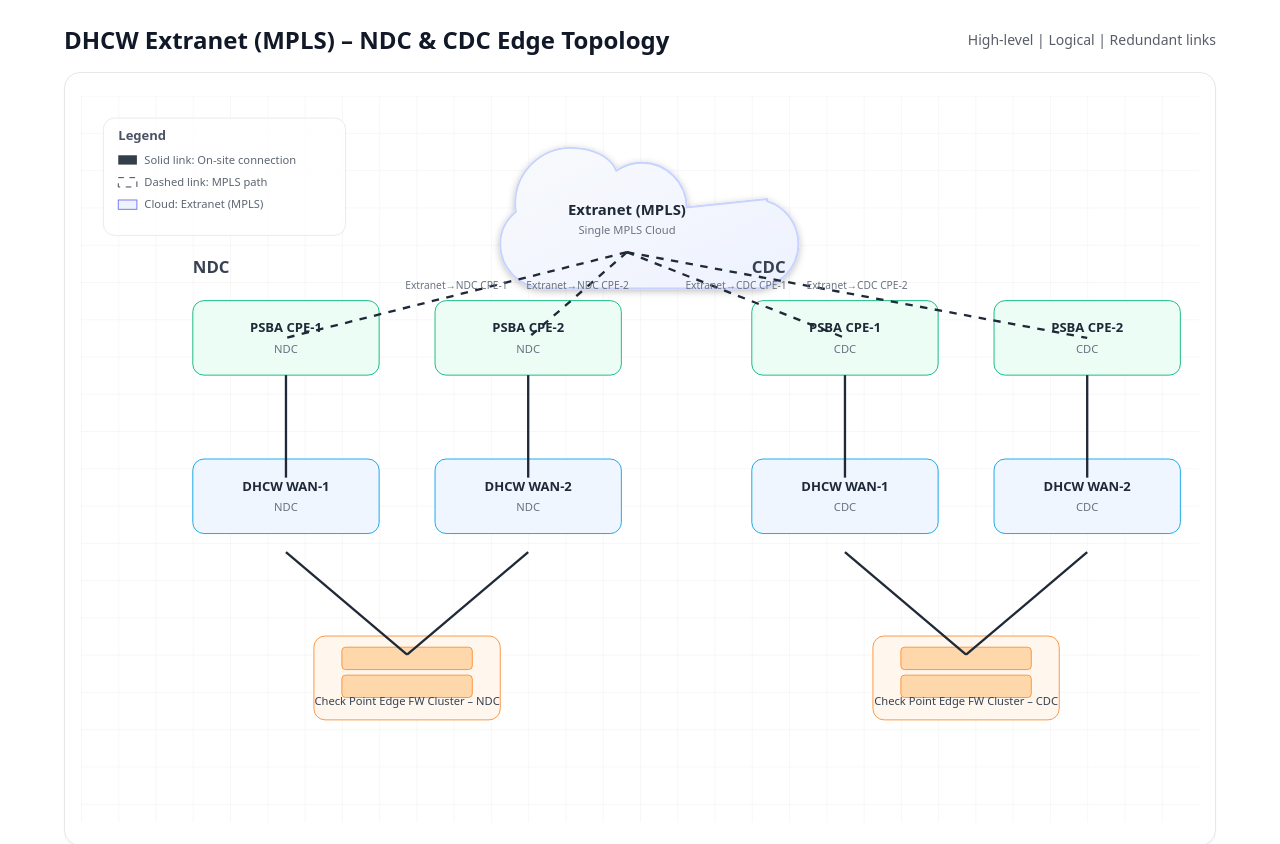
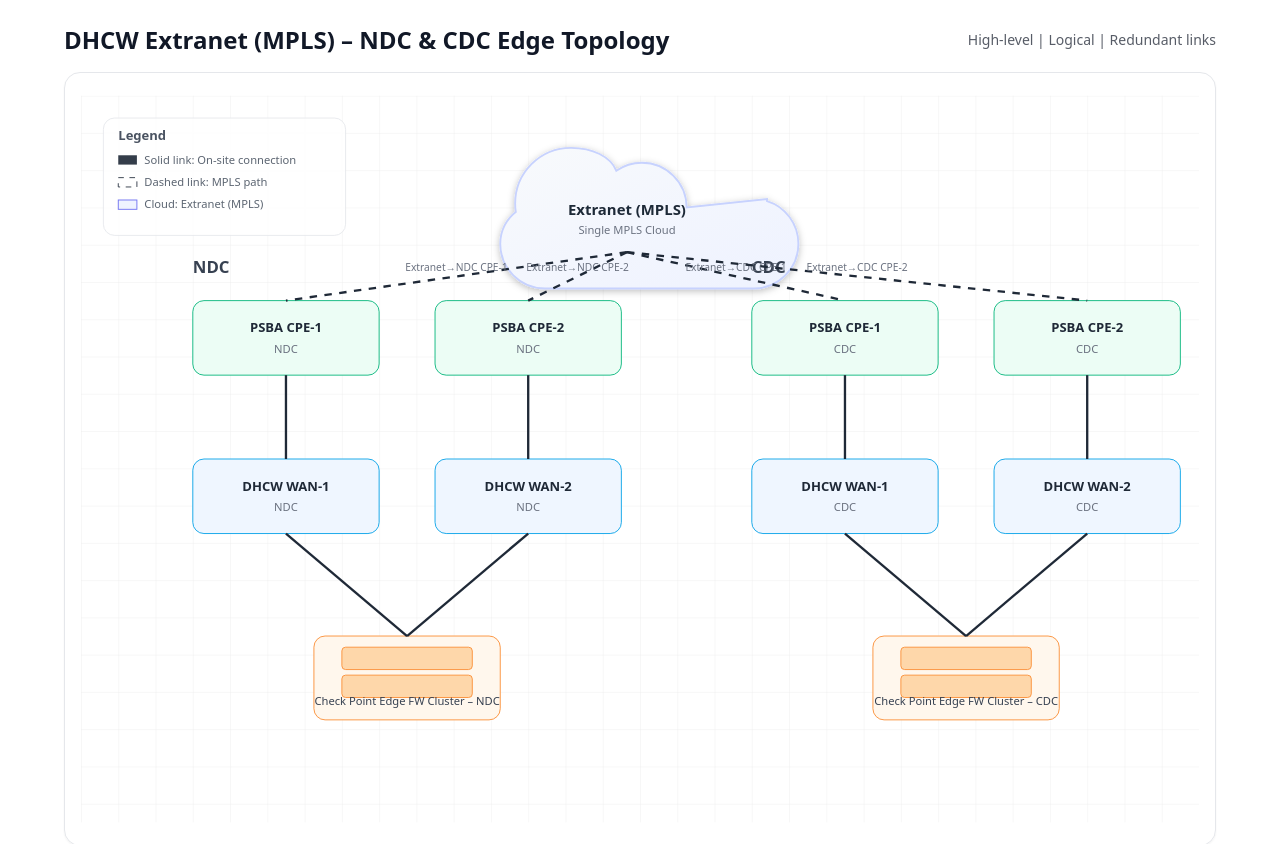
Before and after one commit to SelwynatorMC/extranet-diagram, a React (Vite) app: page / in a window 1280 px wide. Shown: the top 844 px of the page. Built offline with nearby package versions, Linux system fonts and the light colour scheme.

Commit message:
Update Diagram.jsx

```diff
--- a/src/Diagram.jsx
+++ b/src/Diagram.jsx
@@ -1,10 +1,143 @@
 import React from 'react'
-export default function Diagram(){return(<div className="rounded-2xl border p-4 shadow-sm"><svg viewBox="0 0 1200 780" className="w-full h-[740px]"><defs><pattern id="grid" width="40" height="40" patternUnits="userSpaceOnUse"><path d="M 40 0 L 0 0 0 40" fill="none" stroke="#eee" strokeWidth="1" /></pattern><linearGradient id="cloudGrad" x1="0" x2="1" y1="0" y2="1"><stop offset="0%" stopColor="#f8fafc" /><stop offset="100%" stopColor="#eef2ff" /></linearGradient><filter id="softShadow" x="-20%" y="-20%" width="140%" height="140%"><feDropShadow dx="0" dy="2" stdDeviation="4" floodOpacity="0.25" /></filter></defs><rect x="0" y="0" width="1200" height="780" fill="url(#grid)" />
-<g transform="translate(450,40)" filter="url(#softShadow)"><path d="M200 80c0-26.5-21.5-48-48-48-10.2 0-19.7 3.2-27.4 8.7C118.7 25.5 98.7 16 76 16 42.7 16 16 42.7 16 76c0 3 .2 5.9.7 8.8C7.3 91.8 0 104.4 0 119c0 26.5 21.5 48 48 48h224c26.5 0 48-21.5 48-48 0-21.6-14.2-39.8-33.7-45.8 0-.7.1-1.4.1-2.2z" fill="url(#cloudGrad)" stroke="#c7d2fe" strokeWidth="2" /><text x="136" y="88" textAnchor="middle" className="fill-gray-800" fontSize="16" fontWeight="600">Extranet (MPLS)</text><text x="136" y="108" textAnchor="middle" className="fill-gray-500" fontSize="12">Single MPLS Cloud</text></g>
-<g transform="translate(120,220)"><text x="0" y="-30" className="fill-gray-700" fontSize="18" fontWeight="700">NDC</text><Device x={0} y={0} width={200} label="PSBA CPE-1" subtitle="NDC" tier="cpe" /><Device x={260} y={0} width={200} label="PSBA CPE-2" subtitle="NDC" tier="cpe" /><Device x={0} y={170} width={200} label="DHCW WAN-1" subtitle="NDC" tier="wan" /><Device x={260} y={170} width={200} label="DHCW WAN-2" subtitle="NDC" tier="wan" /><FirewallCluster x={130} y={360} width={200} label="Check Point Edge FW Cluster" subtitle="NDC" /><Link x1={100} y1={80} x2={100} y2={190} /><Link x1={360} y1={80} x2={360} y2={190} /><Link x1={100} y1={270} x2={230} y2={380} /><Link x1={360} y1={270} x2={230} y2={380} /></g>
-<g transform="translate(720,220)"><text x="0" y="-30" className="fill-gray-700" fontSize="18" fontWeight="700">CDC</text><Device x={0} y={0} width={200} label="PSBA CPE-1" subtitle="CDC" tier="cpe" /><Device x={260} y={0} width={200} label="PSBA CPE-2" subtitle="CDC" tier="cpe" /><Device x={0} y={170} width={200} label="DHCW WAN-1" subtitle="CDC" tier="wan" /><Device x={260} y={170} width={200} label="DHCW WAN-2" subtitle="CDC" tier="wan" /><FirewallCluster x={130} y={360} width={200} label="Check Point Edge FW Cluster" subtitle="CDC" /><Link x1={100} y1={80} x2={100} y2={190} /><Link x1={360} y1={80} x2={360} y2={190} /><Link x1={100} y1={270} x2={230} y2={380} /><Link x1={360} y1={270} x2={230} y2={380} /></g>
-<Link x1={586} y1={168} x2={220} y2={260} dashed label="Extranet→NDC CPE-1" /><Link x1={586} y1={168} x2={480} y2={260} dashed label="Extranet→NDC CPE-2" /><Link x1={586} y1={168} x2={820} y2={260} dashed label="Extranet→CDC CPE-1" /><Link x1={586} y1={168} x2={1080} y2={260} dashed label="Extranet→CDC CPE-2" />
-<g transform="translate(24,24)" className="opacity-90"><rect x="0" y="0" width="260" height="126" rx="12" ry="12" fill="#ffffff" stroke="#e5e7eb" /><text x="16" y="24" className="fill-gray-700" fontSize="14" fontWeight="700">Legend</text><rect x="16" y="40" width="20" height="10" fill="#1f2937" /><text x="44" y="49" className="fill-gray-600" fontSize="12">Solid link: On-site connection</text><rect x="16" y="64" width="20" height="10" fill="none" stroke="#1f2937" strokeDasharray="6 6" /><text x="44" y="73" className="fill-gray-600" fontSize="12">Dashed link: MPLS path</text><rect x="16" y="88" width="20" height="10" fill="#eef2ff" stroke="#6366f1" /><text x="44" y="97" className="fill-gray-600" fontSize="12">Cloud: Extranet (MPLS)</text></g></svg></div>)}
-function Device({x,y,width,label,subtitle,tier}){const colors={cpe:{stroke:'#10b981',fill:'#ecfdf5'},wan:{stroke:'#0ea5e9',fill:'#eff6ff'}}[tier]||{stroke:'#6b7280',fill:'#f9fafb'};return(<g transform={`translate(${x},${y})`}><rect x="0" y="0" width={width} height="80" rx="12" ry="12" fill={colors.fill} stroke={colors.stroke} /><text x={width/2} y="34" textAnchor="middle" className="fill-gray-800" fontSize="14" fontWeight="700">{label}</text><text x={width/2} y="56" textAnchor="middle" className="fill-gray-500" fontSize="12">{subtitle}</text></g>)}
-function FirewallCluster({x,y,width,label,subtitle}){return(<g transform={`translate(${x},${y})`}><rect x="0" y="0" width={width} height="90" rx="12" ry="12" fill="#fff7ed" stroke="#fb923c" /><g transform={`translate(${width/2 - 70},12)`}><rect x="0" y="0" width="140" height="24" rx="4" fill="#fed7aa" stroke="#fb923c" /><rect x="0" y="30" width="140" height="24" rx="4" fill="#fed7aa" stroke="#fb923c" /></g><text x={width/2} y="74" textAnchor="middle" className="fill-gray-700" fontSize="12">{label} – {subtitle}</text></g>)}
-function Link({x1,y1,x2,y2,dashed=false,label}){return(<g><line x1={x1} y1={y1} x2={x2} y2={y2} stroke="#1f2937" strokeWidth="2.5" strokeDasharray={dashed?'8 8':'0'} />{label&&(<text x={(x1+x2)/2} y={(y1+y2)/2 - 6} textAnchor="middle" className="fill-gray-500" fontSize="11">{label}</text>)}</g>)}
+
+/**
+ * Box sizes used below:
+ * - Device: 200x80 (width x height)
+ * - Firewall cluster: 200x90
+ * Site group offsets:
+ * - NDC: translate(120, 220)
+ * - CDC: translate(720, 220)
+ */
+
+export default function Diagram() {
+  return (
+    <div className="rounded-2xl border p-4 shadow-sm">
+      <svg viewBox="0 0 1200 780" className="w-full h-[740px]">
+        <defs>
+          <pattern id="grid" width="40" height="40" patternUnits="userSpaceOnUse">
+            <path d="M 40 0 L 0 0 0 40" fill="none" stroke="#eee" strokeWidth="1" />
+          </pattern>
+          <linearGradient id="cloudGrad" x1="0" x2="1" y1="0" y2="1">
+            <stop offset="0%" stopColor="#f8fafc" />
+            <stop offset="100%" stopColor="#eef2ff" />
+          </linearGradient>
+          <filter id="softShadow" x="-20%" y="-20%" width="140%" height="140%">
+            <feDropShadow dx="0" dy="2" stdDeviation="4" floodOpacity="0.25" />
+          </filter>
+        </defs>
+        <rect x="0" y="0" width="1200" height="780" fill="url(#grid)" />
+
+        {/* Cloud: Extranet (MPLS) */}
+        <g transform="translate(450,40)" filter="url(#softShadow)">
+          <path d="M200 80c0-26.5-21.5-48-48-48-10.2 0-19.7 3.2-27.4 8.7C118.7 25.5 98.7 16 76 16 42.7 16 16 42.7 16 76c0 3 .2 5.9.7 8.8C7.3 91.8 0 104.4 0 119c0 26.5 21.5 48 48 48h224c26.5 0 48-21.5 48-48 0-21.6-14.2-39.8-33.7-45.8 0-.7.1-1.4.1-2.2z" fill="url(#cloudGrad)" stroke="#c7d2fe" strokeWidth="2" />
+          <text x="136" y="88" textAnchor="middle" className="fill-gray-800" fontSize="16" fontWeight="600">Extranet (MPLS)</text>
+          <text x="136" y="108" textAnchor="middle" className="fill-gray-500" fontSize="12">Single MPLS Cloud</text>
+        </g>
+
+        {/* NDC site */}
+        <g transform="translate(120,220)">
+          <text x="0" y="-30" className="fill-gray-700" fontSize="18" fontWeight="700">NDC</text>
+
+          {/* Devices */}
+          <Device x={0}   y={0}   width={200} label="PSBA CPE-1" subtitle="NDC" tier="cpe" />
+          <Device x={260} y={0}   width={200} label="PSBA CPE-2" subtitle="NDC" tier="cpe" />
+          <Device x={0}   y={170} width={200} label="DHCW WAN-1" subtitle="NDC" tier="wan" />
+          <Device x={260} y={170} width={200} label="DHCW WAN-2" subtitle="NDC" tier="wan" />
+          <FirewallCluster x={130} y={360} width={200} label="Check Point Edge FW Cluster" subtitle="NDC" />
+
+          {/* CPE -> WAN (edge-to-edge: bottom of CPE to top of WAN) */}
+          <Link x1={100} y1={80}  x2={100} y2={170} />
+          <Link x1={360} y1={80}  x2={360} y2={170} />
+
+          {/* WAN -> FW (edge-to-edge: bottom of WAN to top of FW) */}
+          <Link x1={100} y1={170+80} x2={230} y2={360} />
+          <Link x1={360} y1={170+80} x2={230} y2={360} />
+        </g>
+
+        {/* CDC site */}
+        <g transform="translate(720,220)">
+          <text x="0" y="-30" className="fill-gray-700" fontSize="18" fontWeight="700">CDC</text>
+
+          {/* Devices */}
+          <Device x={0}   y={0}   width={200} label="PSBA CPE-1" subtitle="CDC" tier="cpe" />
+          <Device x={260} y={0}   width={200} label="PSBA CPE-2" subtitle="CDC" tier="cpe" />
+          <Device x={0}   y={170} width={200} label="DHCW WAN-1" subtitle="CDC" tier="wan" />
+          <Device x={260} y={170} width={200} label="DHCW WAN-2" subtitle="CDC" tier="wan" />
+          <FirewallCluster x={130} y={360} width={200} label="Check Point Edge FW Cluster" subtitle="CDC" />
+
+          {/* CPE -> WAN */}
+          <Link x1={100} y1={80}  x2={100} y2={170} />
+          <Link x1={360} y1={80}  x2={360} y2={170} />
+
+          {/* WAN -> FW */}
+          <Link x1={100} y1={170+80} x2={230} y2={360} />
+          <Link x1={360} y1={170+80} x2={230} y2={360} />
+        </g>
+
+        {/* Extranet (absolute coords) -> Top edges of CPEs (absolute coords) */}
+        {/* Cloud bottom anchor ~ (586,168) based on the drawn path */}
+        {/* NDC CPE top edges: group(120,220) => (220,220) and (480,220) */}
+        {/* CDC CPE top edges: group(720,220) => (820,220) and (1080,220) */}
+        <Link x1={586} y1={168} x2={220}  y2={220}  dashed label="Extranet→NDC CPE-1" />
+        <Link x1={586} y1={168} x2={480}  y2={220}  dashed label="Extranet→NDC CPE-2" />
+        <Link x1={586} y1={168} x2={820}  y2={220}  dashed label="Extranet→CDC CPE-1" />
+        <Link x1={586} y1={168} x2={1080} y2={220}  dashed label="Extranet→CDC CPE-2" />
+
+        {/* Legend */}
+        <g transform="translate(24,24)" className="opacity-90">
+          <rect x="0" y="0" width="260" height="126" rx="12" ry="12" fill="#ffffff" stroke="#e5e7eb" />
+          <text x="16" y="24" className="fill-gray-700" fontSize="14" fontWeight="700">Legend</text>
+
+          <rect x="16" y="40" width="20" height="10" fill="#1f2937" />
+          <text x="44" y="49" className="fill-gray-600" fontSize="12">Solid link: On-site connection</text>
+
+          <rect x="16" y="64" width="20" height="10" fill="none" stroke="#1f2937" strokeDasharray="6 6" />
+          <text x="44" y="73" className="fill-gray-600" fontSize="12">Dashed link: MPLS path</text>
+
+          <rect x="16" y="88" width="20" height="10" fill="#eef2ff" stroke="#6366f1" />
+          <text x="44" y="97" className="fill-gray-600" fontSize="12">Cloud: Extranet (MPLS)</text>
+        </g>
+      </svg>
+    </div>
+  )
+}
+
+function Device({ x, y, width, label, subtitle, tier }) {
+  const colors = {
+    cpe: { stroke: '#10b981', fill: '#ecfdf5' },
+    wan: { stroke: '#0ea5e9', fill: '#eff6ff' },
+  }[tier] || { stroke: '#6b7280', fill: '#f9fafb' }
+
+  return (
+    <g transform={`translate(${x},${y})`}>
+      <rect x="0" y="0" width={width} height="80" rx="12" ry="12" fill={colors.fill} stroke={colors.stroke} />
+      <text x={width/2} y="34" textAnchor="middle" className="fill-gray-800" fontSize="14" fontWeight="700">{label}</text>
+      <text x={width/2} y="56" textAnchor="middle" className="fill-gray-500" fontSize="12">{subtitle}</text>
+    </g>
+  )
+}
+
+function FirewallCluster({ x, y, width, label, subtitle }) {
+  return (
+    <g transform={`translate(${x},${y})`}>
+      {/* stylized firewall cluster */}
+      <rect x="0" y="0" width={width} height="90" rx="12" ry="12" fill="#fff7ed" stroke="#fb923c" />
+      <g transform={`translate(${width/2 - 70},12)`}>
+        <rect x="0" y="0" width="140" height="24" rx="4" fill="#fed7aa" stroke="#fb923c" />
+        <rect x="0" y="30" width="140" height="24" rx="4" fill="#fed7aa" stroke="#fb923c" />
+      </g>
+      <text x={width/2} y="74" textAnchor="middle" className="fill-gray-700" fontSize="12">{label} – {subtitle}</text>
+    </g>
+  )
+}
+
+function Link({ x1, y1, x2, y2, dashed=false, label }) {
+  return (
+    <g>
+      <line x1={x1} y1={y1} x2={x2} y2={y2} stroke="#1f2937" strokeWidth="2.5" strokeDasharray={dashed ? '8 8' : '0'} />
+      {label && (
+        <text x={(x1+x2)/2} y={(y1+y2)/2 - 6} textAnchor="middle" className="fill-gray-500" fontSize="11">{label}</text>
+      )}
+    </g>
+  );
+}
```
